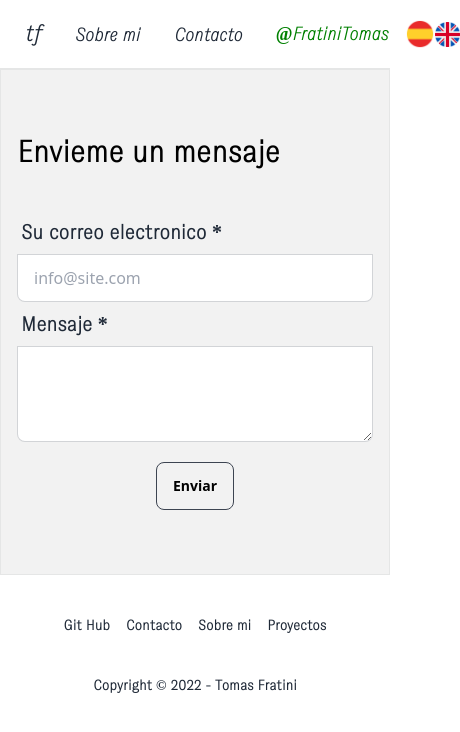
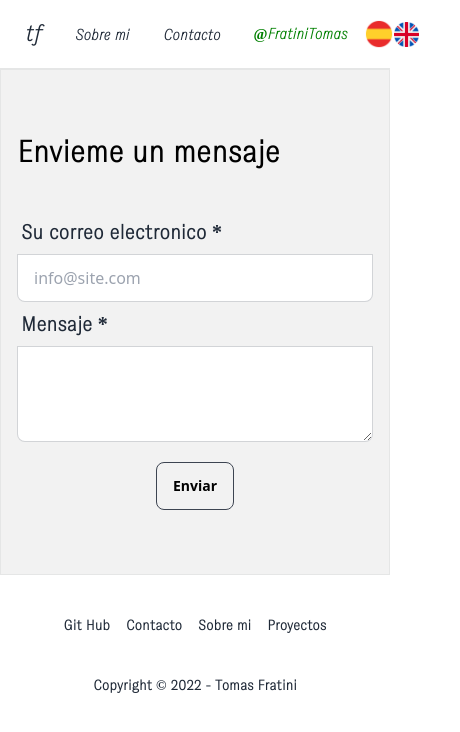
Before and after one commit to TomasFratini/Portfolio, a React (Create React App) app: page /contacto in a window 390 px wide. Shown: the top 732 px of the page, 460 px wide, since content can reach past the window. Built offline with nearby package versions, Linux system fonts and the light colour scheme.

Commit message:
fix navbar

```diff
--- a/src/components/Nav.js
+++ b/src/components/Nav.js
@@ -7,7 +7,7 @@ const Nav = () => {
   const [t, i18n] = useTranslation("global");
 
   return (
-    <div className="navbar bg-base-100">
+  <div className="navbar bg-base-100 navbar-min">
     <div className="flex-1">
       <a href="/" className="btn btn-ghost normal-case text-xl texto">tf</a>
     </div>
@@ -16,9 +16,9 @@ const Nav = () => {
         <li><a className="btn btn-ghost normal-case text-lg innert nav" href="/sobremi">{t('nav.about')}</a></li>
         <li><a className="btn btn-ghost normal-case text-lg innert nav" href="/contacto">{t('nav.contact')}</a></li>
         <li><a className="normal-case text-lg linkedin" target="blank" href="https://www.linkedin.com/in/tomas-fratini/">@FratiniTomas</a></li>
+      </ul>
         <button onClick={() => i18n.changeLanguage("es")}><img  alt='icono' width='30px' src={español}/></button>
         <button onClick={() => i18n.changeLanguage("en")}><img  alt='icono' width='25px' src={ingles}/></button>
-      </ul>
     </div>
   </div>
   )
--- a/src/components/presentacion/Proyectos.js
+++ b/src/components/presentacion/Proyectos.js
@@ -9,7 +9,7 @@ function Proyectos() {
   return (
   <>
   <div className="grid justify-items-stretch">
-    <div className="hero min-h-screen bg-base-200 max-w-7xl justify-self-end ">
+    <div className="hero min-h-screen bg-base-200  max-w-7xl justify-self-end ">
       <div className="hero-content flex-col lg:flex-row ">
         <img alt="img" src={perfil} className="max-w-sm rounded-lg shadow-2xl" />
         <div>
--- a/src/index.css
+++ b/src/index.css
@@ -17,8 +17,7 @@
 }
 
 .fondoproyect {
-    background-color: #afb4b7
-    ;
+    background-color: #afb4b7;
 }
 
 .texto {
@@ -68,4 +67,10 @@
     .img {
       width: 250px;
     }
+    .linkedin {
+        font-size: 15px;
+    }
+    .nav {
+        font-size: 15px;
+    }
   }
```
